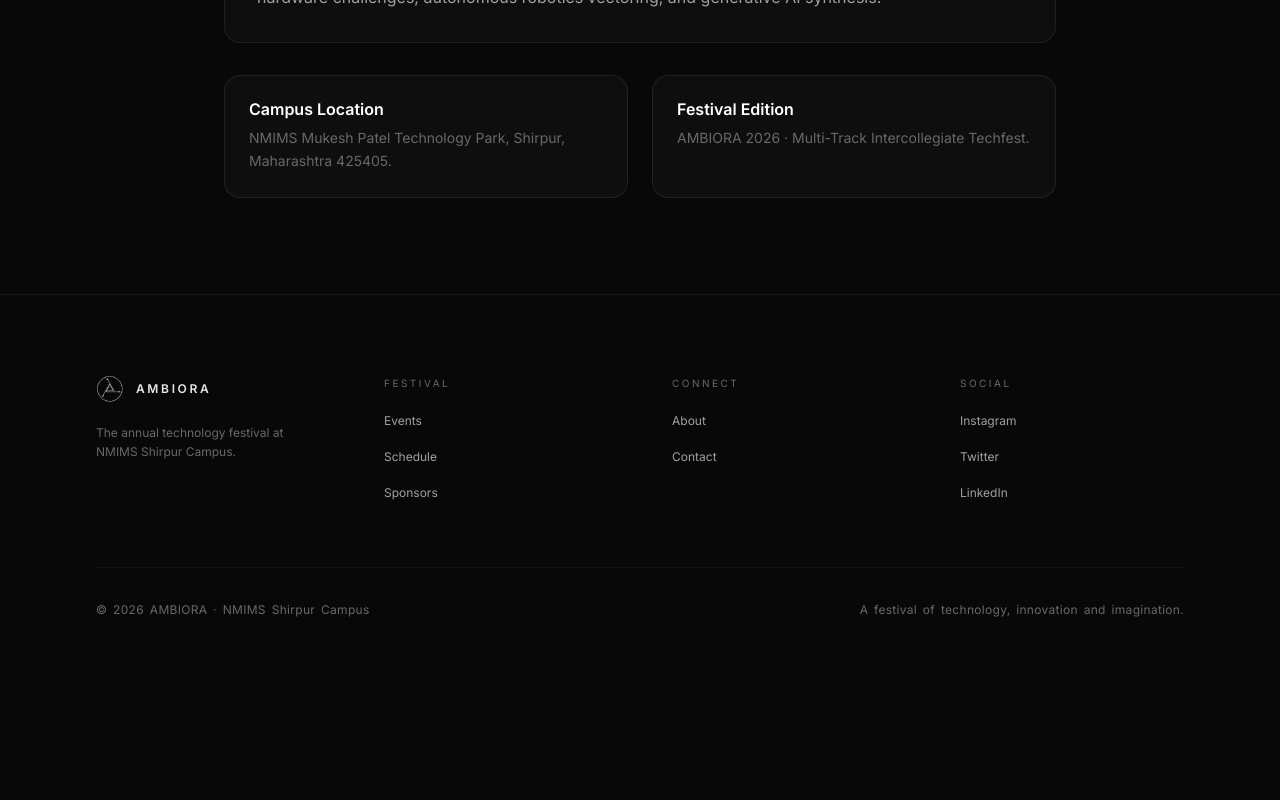
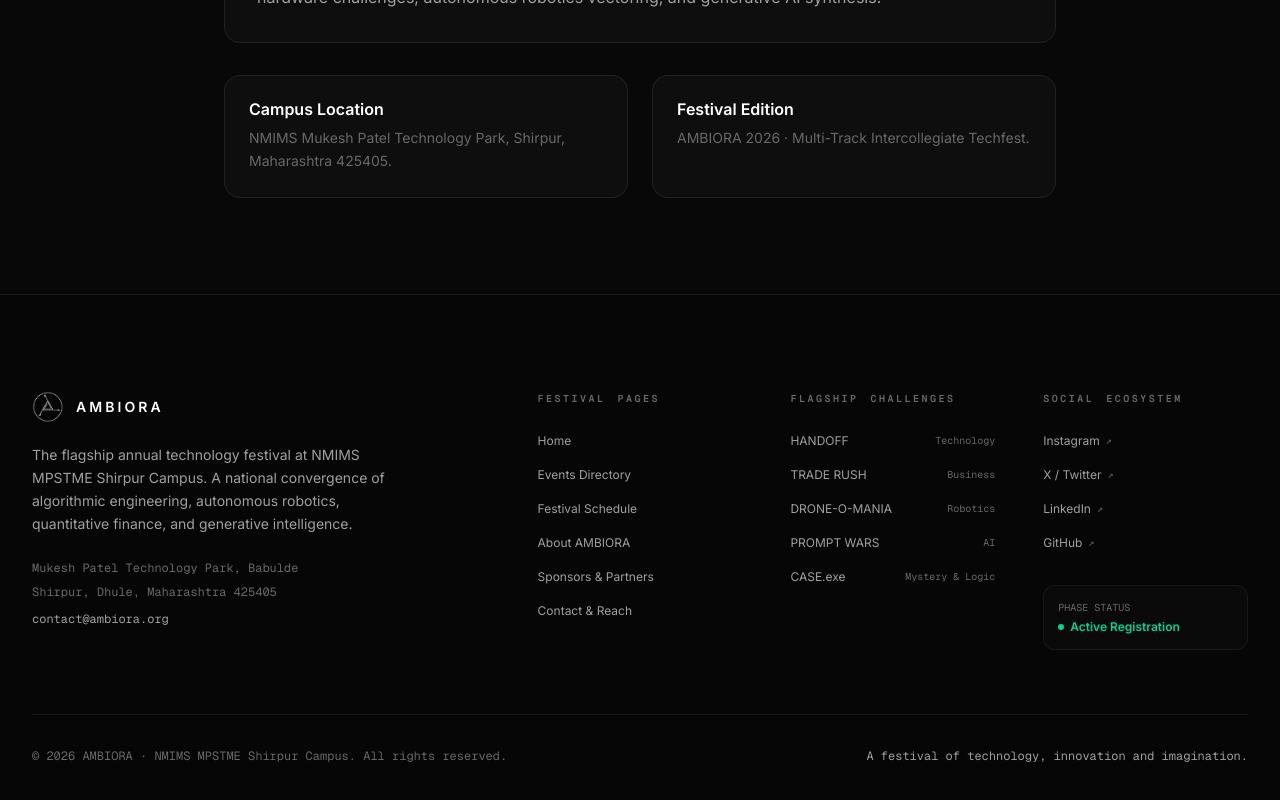
Before and after one commit to RaghavKacker/Ambiora-Sample-Website, a Next.js app: page /about in a window 1280 px wide. Shown: the part 584-1384 px from the top of the page. Before the commit the page ends 1284 px from the top, so only its background shows below. Built offline with nearby package versions, Linux system fonts and the light colour scheme.

Commit message:
feat(nav): integrate active route indicators in Navbar and polish comprehensive Footer

```diff
--- a/src/components/Footer.tsx
+++ b/src/components/Footer.tsx
@@ -3,72 +3,77 @@
 import Link from "next/link";
 import Image from "next/image";
 
-const footerLinks = [
-  {
-    heading: "Festival",
-    links: [
-      { label: "Events", href: "/events" },
-      { label: "Schedule", href: "/schedule" },
-      { label: "Sponsors", href: "/sponsors" },
-    ],
-  },
-  {
-    heading: "Connect",
-    links: [
-      { label: "About", href: "/about" },
-      { label: "Contact", href: "/contact" },
-    ],
-  },
-  {
-    heading: "Social",
-    links: [
+const footerNav = [
+  { label: "Home", href: "/" },
+  { label: "Events Directory", href: "/events" },
+  { label: "Festival Schedule", href: "/schedule" },
+  { label: "About AMBIORA", href: "/about" },
+  { label: "Sponsors & Partners", href: "/sponsors" },
+  { label: "Contact & Reach", href: "/contact" },
+];
+
+const flagshipEvents = [
+  { name: "HANDOFF", category: "Technology", href: "/events/handoff" },
+  { name: "TRADE RUSH", category: "Business", href: "/events/trade-rush" },
+  { name: "DRONE-O-MANIA", category: "Robotics", href: "/events/drone-o-mania" },
+  { name: "PROMPT WARS", category: "AI", href: "/events/prompt-wars" },
+  { name: "CASE.exe", category: "Mystery & Logic", href: "/events/case-exe" },
+];
+
+const socialLinks = [
   { label: "Instagram", href: "#" },
-      { label: "Twitter", href: "#" },
+  { label: "X / Twitter", href: "#" },
   { label: "LinkedIn", href: "#" },
-    ],
-  },
+  { label: "GitHub", href: "#" },
 ];
 
 export default function Footer() {
   const year = "2026";
 
   return (
-    <footer className="relative border-t border-white/[0.06]">
-      <div className="max-w-6xl mx-auto px-6 md:px-8 py-16 md:py-20">
-        <div className="grid grid-cols-2 md:grid-cols-4 gap-10 md:gap-16">
-          {/* Logo column */}
-          <div className="col-span-2 md:col-span-1">
-            <Link href="/" className="flex items-center gap-3 mb-5">
-              <div className="relative w-7 h-7">
+    <footer className="relative border-t border-white/[0.08] bg-[#060606] text-text-secondary">
+      <div className="max-w-7xl mx-auto px-6 md:px-8 py-16 md:py-24">
+        {/* Main Footer Grid */}
+        <div className="grid grid-cols-1 md:grid-cols-2 lg:grid-cols-5 gap-10 md:gap-12 mb-16">
+          {/* Column 1 & 2: Brand Identity & Location */}
+          <div className="lg:col-span-2 pr-0 lg:pr-8">
+            <Link href="/" className="inline-flex items-center gap-3 mb-5 group">
+              <div className="relative w-8 h-8">
                 <Image
                   src="/images/ambiora-logo-transparent.png"
                   alt="AMBIORA"
                   fill
-                  sizes="28px"
-                  className="object-contain"
+                  sizes="32px"
+                  className="object-contain brightness-100 group-hover:brightness-125 transition-all duration-300"
                 />
               </div>
-              <span className="text-xs font-semibold tracking-[0.22em] text-text-primary/90">
+              <span className="text-sm font-semibold tracking-[0.22em] text-white">
                 AMBIORA
               </span>
             </Link>
-            <p className="text-xs text-text-muted leading-relaxed max-w-sm">
-              The annual technology festival at NMIMS Shirpur Campus.
+
+            <p className="text-xs sm:text-sm text-text-secondary leading-relaxed mb-6 max-w-sm">
+              The flagship annual technology festival at NMIMS MPSTME Shirpur Campus. A national convergence of algorithmic engineering, autonomous robotics, quantitative finance, and generative intelligence.
             </p>
+
+            <div className="space-y-1 text-xs text-text-muted font-mono">
+              <p>Mukesh Patel Technology Park, Babulde</p>
+              <p>Shirpur, Dhule, Maharashtra 425405</p>
+              <p className="text-text-secondary pt-1">contact@ambiora.org</p>
+            </div>
           </div>
 
-          {/* Link columns */}
-          {footerLinks.map((group) => (
-            <div key={group.heading}>
-              <p className="text-[10px] tracking-[0.25em] text-text-muted uppercase mb-4">
-                {group.heading}
+          {/* Column 3: Navigation */}
+          <div>
+            <p className="text-[10px] font-mono tracking-[0.25em] text-text-muted uppercase mb-5 font-semibold">
+              Festival Pages
             </p>
-              <ul className="space-y-3">
-                {group.links.map((link) => (
-                  <li key={link.label}>
+            <ul className="space-y-2.5">
+              {footerNav.map((link) => (
+                <li key={link.href}>
                   <Link
                     href={link.href}
-                      className="text-xs text-text-secondary hover:text-text-primary transition-colors duration-300"
+                    className="text-xs text-text-secondary hover:text-white transition-colors duration-200"
                   >
                     {link.label}
                   </Link>
@@ -76,17 +81,64 @@ export default function Footer() {
               ))}
             </ul>
           </div>
+
+          {/* Column 4: Flagship Challenges */}
+          <div>
+            <p className="text-[10px] font-mono tracking-[0.25em] text-text-muted uppercase mb-5 font-semibold">
+              Flagship Challenges
+            </p>
+            <ul className="space-y-2.5">
+              {flagshipEvents.map((event) => (
+                <li key={event.href}>
+                  <Link
+                    href={event.href}
+                    className="group inline-flex items-center justify-between w-full text-xs text-text-secondary hover:text-white transition-colors duration-200"
+                  >
+                    <span>{event.name}</span>
+                    <span className="text-[10px] font-mono text-text-muted group-hover:text-text-secondary">
+                      {event.category}
+                    </span>
+                  </Link>
+                </li>
               ))}
+            </ul>
           </div>
 
-        {/* Bottom bar */}
-        <div className="mt-16 pt-8 border-t border-white/[0.04] flex flex-col md:flex-row items-center justify-between gap-4">
-          <p className="text-[10px] md:text-xs text-text-muted tracking-wide">
-            © {year} AMBIORA · NMIMS Shirpur Campus
+          {/* Column 5: Social Channels & External */}
+          <div>
+            <p className="text-[10px] font-mono tracking-[0.25em] text-text-muted uppercase mb-5 font-semibold">
+              Social Ecosystem
             </p>
-          <p className="text-[10px] md:text-xs text-text-muted tracking-wide">
-            A festival of technology, innovation and imagination.
-          </p>
+            <ul className="space-y-2.5 mb-8">
+              {socialLinks.map((s) => (
+                <li key={s.label}>
+                  <a
+                    href={s.href}
+                    className="text-xs text-text-secondary hover:text-white transition-colors duration-200 inline-flex items-center gap-1.5"
+                  >
+                    <span>{s.label}</span>
+                    <span className="text-[10px] text-text-muted font-mono">↗</span>
+                  </a>
+                </li>
+              ))}
+            </ul>
+
+            <div className="p-3.5 rounded-xl border border-white/[0.06] bg-white/[0.02]">
+              <span className="block text-[10px] font-mono text-text-muted uppercase mb-1">
+                Phase Status
+              </span>
+              <span className="text-xs font-semibold text-emerald-400 flex items-center gap-1.5">
+                <span className="w-1.5 h-1.5 rounded-full bg-emerald-400" />
+                Active Registration
+              </span>
+            </div>
+          </div>
+        </div>
+
+        {/* Bottom Bar: Copyright & Attribution */}
+        <div className="pt-8 border-t border-white/[0.06] flex flex-col sm:flex-row items-center justify-between gap-4 text-xs font-mono text-text-muted">
+          <p>© {year} AMBIORA · NMIMS MPSTME Shirpur Campus. All rights reserved.</p>
+          <p className="text-text-secondary">A festival of technology, innovation and imagination.</p>
         </div>
       </div>
     </footer>
```
Also changed, not shown: src/components/Navbar.tsx (+39 -19 lines). Lines whose indentation alone changed are shown as unchanged.
